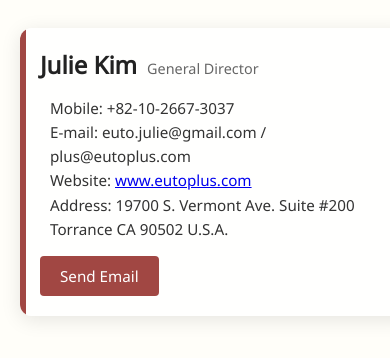
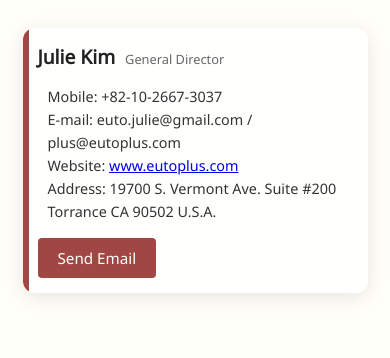
Before and after one commit to Terracotta-EUTO/Julie-Kim, a plain HTML site: page index.html in a window 390 px wide. Shown: the part 576-934 px from the top of the page. Drawn offline with Linux system fonts and the light colour scheme.

Commit message:
index.html

```diff
--- a/index.html
+++ b/index.html
@@ -105,8 +105,15 @@
         height: 200px;
       }
       .intro {
-        font-size: 0.95rem;
-        padding: 20px;
+        font-size: 0.9rem;
+        padding: 15px;
+        max-width: 90%;
+      }
+      .name {
+        font-size: 1.2rem;
+      }
+      .title {
+        font-size: 0.8rem;
       }
     }
   </style>
```
